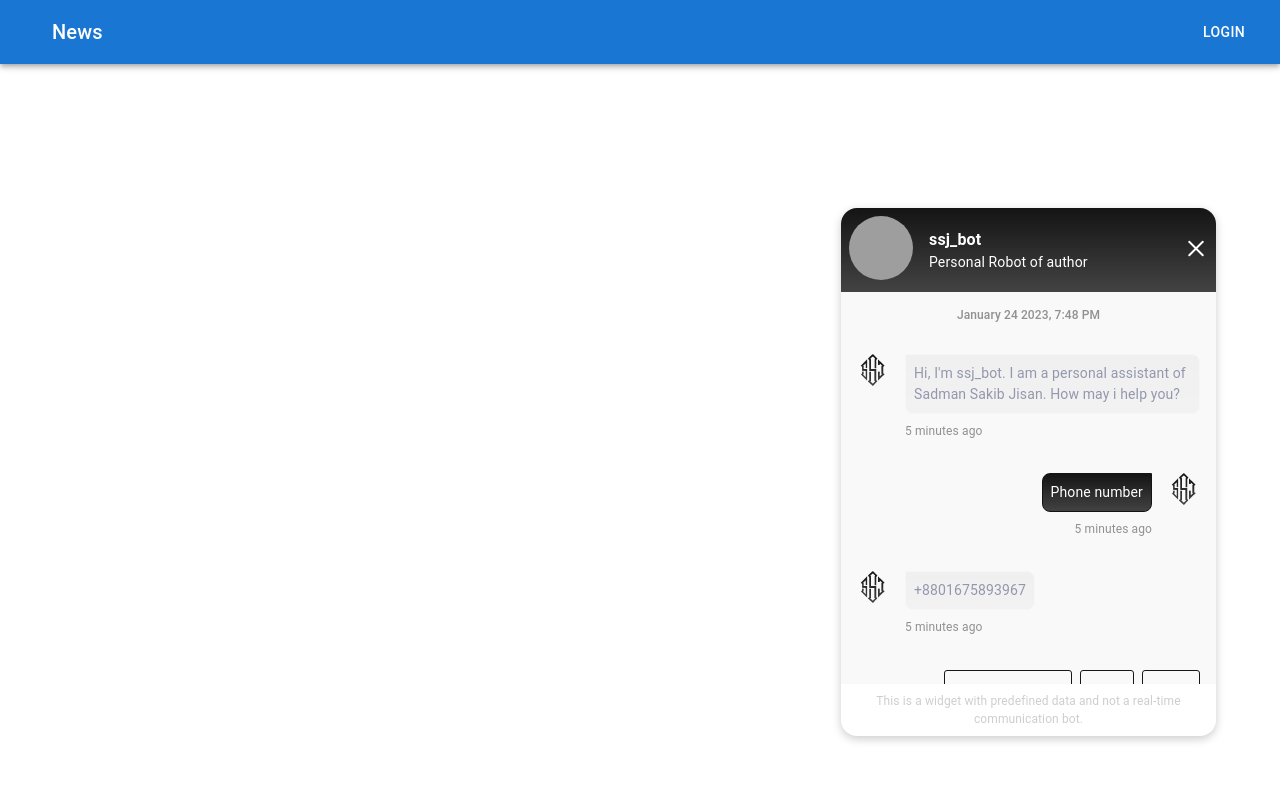
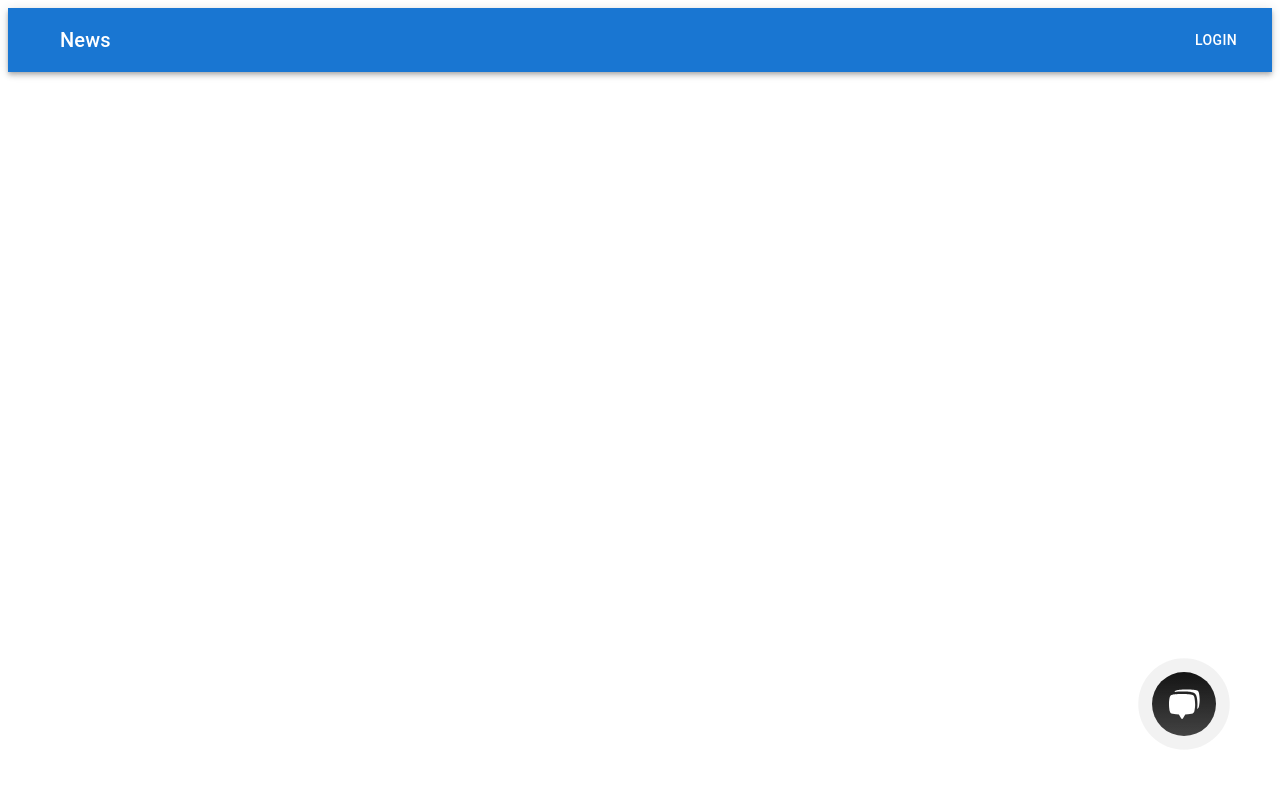
Before and after one commit to ssjisan/react-chat, a React (Create React App) app: page / in a window 1280 px wide. Shown: the top 788 px of the page. Built offline with nearby package versions, Linux system fonts and the light colour scheme; grey boxes are pictures that could not be loaded.

Commit message:
open close function added

```diff
--- a/src/Components/Chat.js
+++ b/src/Components/Chat.js
@@ -1,20 +1,57 @@
 import { Box, Typography } from "@mui/material";
-import React from "react";
-import { CloseSVG } from "./Icons";
+import React, { useState } from "react";
+import { CloseSVG, Message } from "./Icons";
 import Question from "./Question";
 
 export default function Chat() {
+  const [chatBody, setChatBody] = useState(false);
+  const handleChatBody = () => {
+    setChatBody(!chatBody);
+  };
+  const handleChatIcon = () => {
+    setChatBody(!chatBody);
+  };
   return (
     <Box
       sx={{
-        width: "375px",
         position: "fixed",
         bottom: "4rem",
         right: "4rem",
+        display: "flex",
+        flexDirection: "column",
+        alignItems: "flex-end",
+      }}
+    >
+      {!chatBody && (
+        <Box
+          className="button"
+          sx={{
+            display: "flex",
+            flexDirection: "row",
+            alignItems: "center",
+            justifyContent: "center",
+            padding: "16px",
+            width: "32px",
+            height: "32px",
+            background:
+              "linear-gradient(180deg, #141414 0%, rgba(20, 20, 20, 0.8) 100%)",
+            borderRadius: "100px",
+          }}
+          onClick={handleChatBody}
+        >
+          <Message />
+        </Box>
+      )}
+      {chatBody && (
+        <Box
+          sx={{
+            width: "375px",
             boxShadow: "0 3px 10px 0 rgb(0 0 0 / 20%)",
             borderRadius: "16px",
             overflow: "hidden",
           }}
+          // className={`${chatBody && "close"} ${!chatBody && "open"}`}
+          className="open"
         >
           <Box
             sx={{
@@ -47,7 +84,7 @@ export default function Chat() {
                 Personal Robot of author
               </Typography>
             </Box>
-        <Box>
+            <Box onClick={handleChatIcon}>
               <CloseSVG />
             </Box>
           </Box>
@@ -204,5 +241,7 @@ export default function Chat() {
             </Typography>
           </Box>
         </Box>
+      )}
+    </Box>
   );
 }
--- a/src/Components/Icons.js
+++ b/src/Components/Icons.js
@@ -20,17 +20,64 @@ export function CheckSVG() {
 }
 export function CloseSVG() {
   return (
-    <svg width="24" height="25" viewBox="0 0 24 25" fill="none" xmlns="http://www.w3.org/2000/svg">
-<path d="M18.75 5.75L5.25 19.25" stroke="white" stroke-width="2" stroke-linecap="round" stroke-linejoin="round"/>
-<path d="M18.75 19.25L5.25 5.75" stroke="white" stroke-width="2" stroke-linecap="round" stroke-linejoin="round"/>
-</svg>
-
+    <svg
+      width="24"
+      height="25"
+      viewBox="0 0 24 25"
+      fill="none"
+      xmlns="http://www.w3.org/2000/svg"
+    >
+      <path
+        d="M18.75 5.75L5.25 19.25"
+        stroke="white"
+        stroke-width="2"
+        stroke-linecap="round"
+        stroke-linejoin="round"
+      />
+      <path
+        d="M18.75 19.25L5.25 5.75"
+        stroke="white"
+        stroke-width="2"
+        stroke-linecap="round"
+        stroke-linejoin="round"
+      />
+    </svg>
   );
 }
 export function SendSVG() {
   return (
-    <svg focusable="false" viewBox="0 0 24 24" width="35" height="35" fill= "none">
-      <path d="M2.01 21L23 12 2.01 3 2 10l15 2-15 2z" stroke="white"/>
+    <svg
+      focusable="false"
+      viewBox="0 0 24 24"
+      width="35"
+      height="35"
+      fill="none"
+    >
+      <path d="M2.01 21L23 12 2.01 3 2 10l15 2-15 2z" stroke="white" />
     </svg>
   );
 }
+export function Message() {
+  return (
+    <svg
+      width="35"
+      height="35"
+      viewBox="0 0 35 35"
+      fill="none"
+      xmlns="http://www.w3.org/2000/svg"
+    >
+      <path
+        fill-rule="evenodd"
+        clip-rule="evenodd"
+        d="M33.8416 4.88315C33.5631 3.16005 32.5238 2.12247 30.8495 1.88568C30.8087 1.87593 26.7311 1.09375 20.3317 1.09375C13.9342 1.09375 9.85656 1.87593 9.82907 1.88214C8.51923 2.06837 7.6058 2.7397 7.13135 3.82606C9.87353 3.52291 12.6306 3.37398 15.3895 3.37998C21.5919 3.37998 25.7183 4.09299 26.324 4.20473C29.0545 4.61444 30.9532 6.5087 31.4126 9.28446C31.6112 10.189 32.2391 13.3692 32.2391 17.1657C32.2391 19.1983 32.0564 21.0633 31.8596 22.4884C32.9415 22.0308 33.6226 21.1138 33.8372 19.7889C33.8443 19.7561 34.6291 16.4065 34.6291 12.3263C34.6291 8.24688 33.8443 4.89734 33.8398 4.88226"
+        fill="white"
+      />
+      <path
+        fill-rule="evenodd"
+        clip-rule="evenodd"
+        d="M28.8992 9.72253C28.6208 7.99855 27.5805 6.96096 25.9071 6.72329C25.8663 6.71443 21.7887 5.93402 15.3902 5.93402C8.99269 5.93402 4.91419 6.71443 4.88758 6.72152C3.19996 6.96096 2.1606 7.99855 1.88657 9.70391C1.8777 9.73672 1.09375 13.0863 1.09375 17.1665C1.09375 21.2459 1.8777 24.5955 1.88214 24.6097C2.1606 26.3336 3.19996 27.3712 4.87428 27.6089C4.90709 27.6151 7.55249 28.1215 11.9095 28.3192L14.5061 32.8172C14.5956 32.9725 14.7245 33.1014 14.8797 33.1911C15.0349 33.2807 15.211 33.3279 15.3902 33.3279C15.5695 33.3279 15.7456 33.2807 15.9008 33.1911C16.056 33.1014 16.1848 32.9725 16.2744 32.8172L18.8719 28.3201C23.2289 28.1215 25.8716 27.616 25.8938 27.6107C27.5805 27.3712 28.6208 26.3336 28.8948 24.6283C28.9037 24.5955 29.6867 21.2459 29.6867 17.1665C29.6867 13.0863 28.9028 9.73672 28.8992 9.72253Z"
+        fill="white"
+      />
+    </svg>
+  );
+}
--- a/src/index.css
+++ b/src/index.css
@@ -1,13 +1,58 @@
-body {
-  margin: 0;
-  font-family: -apple-system, BlinkMacSystemFont, 'Segoe UI', 'Roboto', 'Oxygen',
-    'Ubuntu', 'Cantarell', 'Fira Sans', 'Droid Sans', 'Helvetica Neue',
-    sans-serif;
-  -webkit-font-smoothing: antialiased;
-  -moz-osx-font-smoothing: grayscale;
+.button:after {
+  content: "";
+  padding: 16px;
+  width: 32px;
+  height: 32px;
+  border-radius: 100px;
+  position: absolute;
+  animation: _pulse 1.2s infinite;
+  box-shadow: 0 0 0 15px rgba(56, 58, 57, 0);
 }
 
-code {
-  font-family: source-code-pro, Menlo, Monaco, Consolas, 'Courier New',
-    monospace;
+.open {
+  animation: _bounceIn 0.4s both;
 }
+
+.close {
+  animation: _bounceOut 0.4s both;
+}
+
+@keyframes _pulse {
+  0% {
+    box-shadow: 0 0 0 0 rgba(56, 58, 57, 0.75);
+  }
+  100% {
+    box-shadow: 0 0 0 15px rgba(56, 58, 57, 0);
+  }
+}
+@keyframes _bounceIn {
+  0% {
+    opacity: 0;
+    transform: scale(0, 0);
+    transform-origin: bottom right;
+  }
+
+  50% {
+    transform: scale(1.03, 1.03);
+    transform-origin: bottom right;
+  }
+
+  100% {
+    opacity: 1;
+    transform: scale(1, 1);
+    transform-origin: bottom right;
+  }
+}
+
+@keyframes _bounceOut {
+  0% {
+    opacity: 1;
+    height: scale(1, 1);
+    transform-origin: bottom right;
+  }
+  100% {
+    opacity: 0;
+    transform: scale(0, 0);
+    transform-origin: bottom right;
+  }
+}
```
Also changed, not shown: public/message.svg (added). Lines whose indentation alone changed are shown as unchanged.
